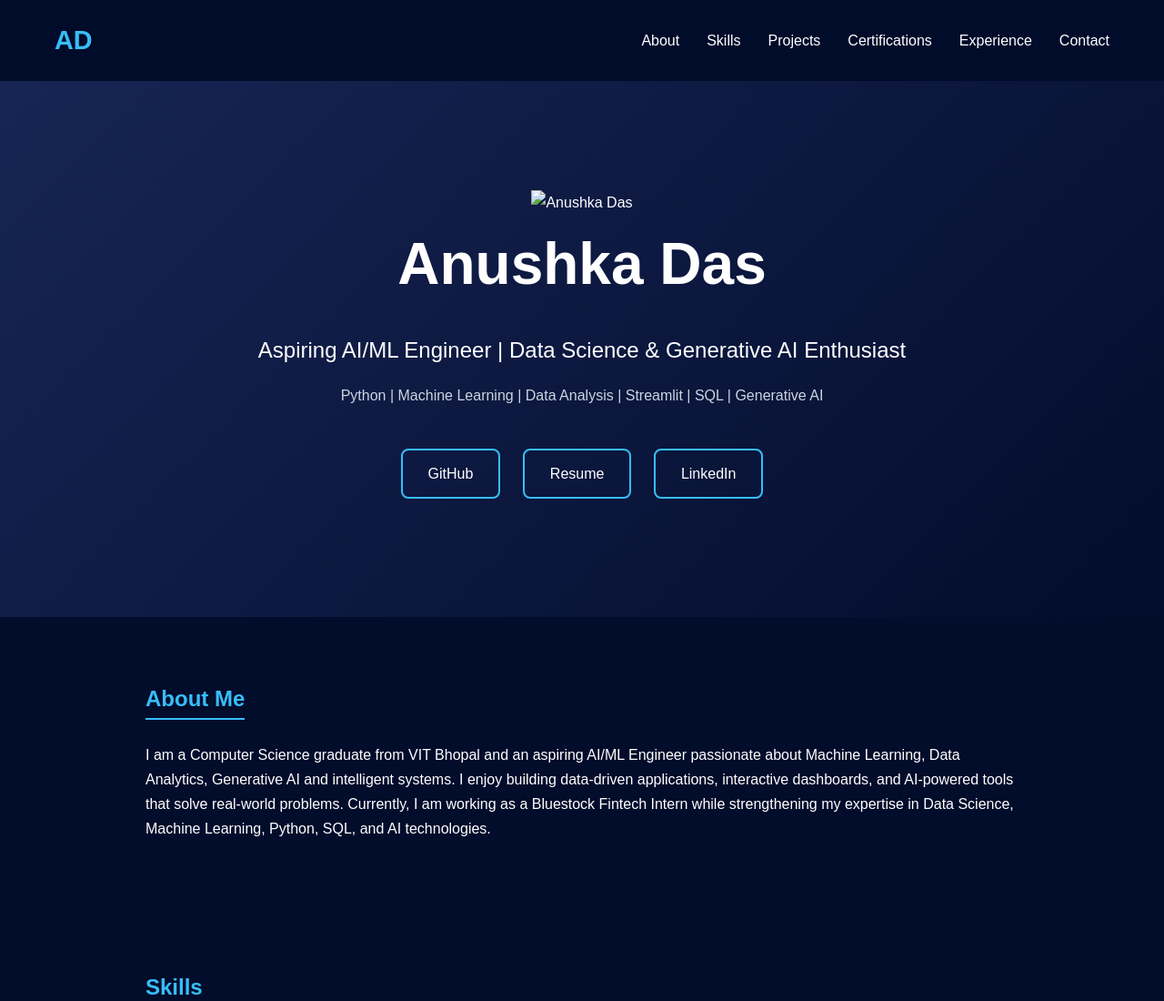
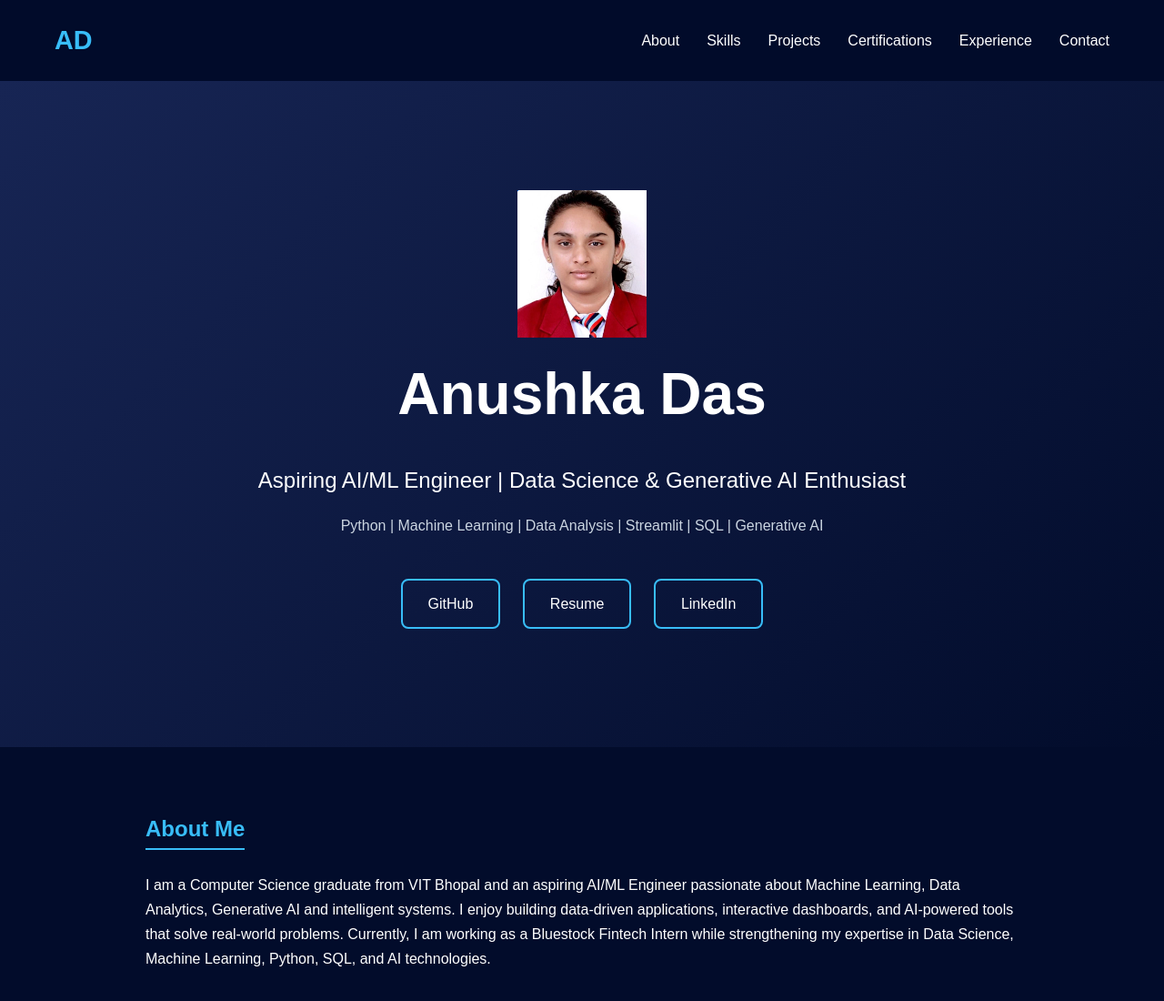
Before and after one commit to AN-ai-del/anushka-portfolio, a plain HTML site: page index.html in a window 1280 px wide. Shown: the top 1100 px of the page at 91% size. Drawn offline with Linux system fonts and the light colour scheme.

Commit message:
Fixed profile image path

```diff
--- a/index.html
+++ b/index.html
@@ -23,9 +23,9 @@
 
 <header>
 
-    <img src="assets/profile.jpg"
-         alt="Anushka Das"
-         class="profile-pic">
+    <img src="assets/profile-photo.png"
+     alt="Anushka Das"
+     class="profile-pic">
 
     <h1>Anushka Das</h1>
 
```
